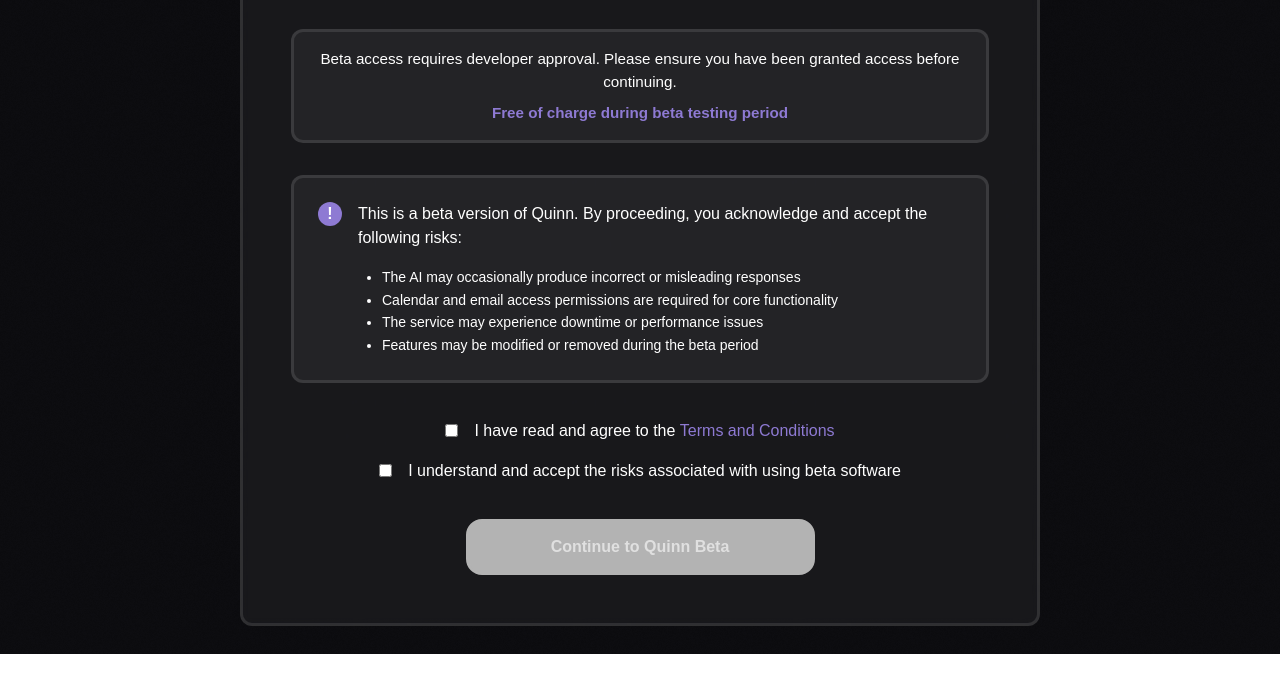
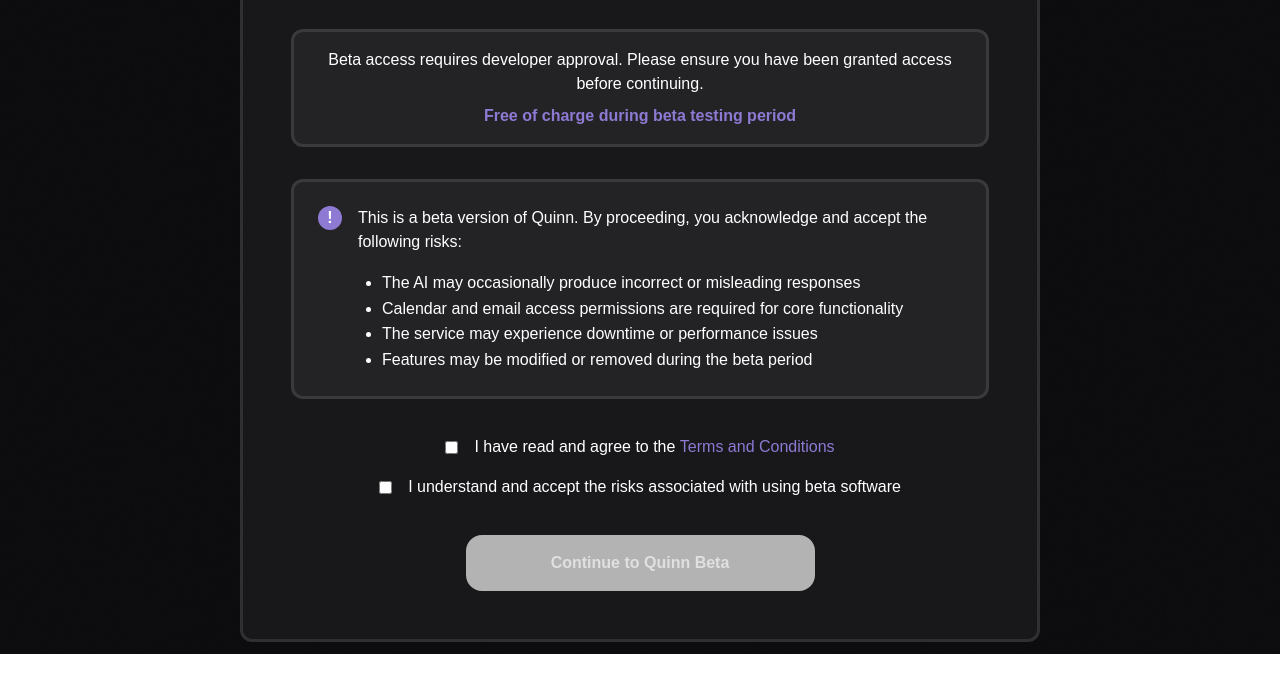
Before and after one commit to AlexanderFavvas/ChatQuinn, a plain HTML site: page beta/beta.html in a window 1280 px wide. Shown: the part 146-820 px from the top of the page. Drawn offline with Linux system fonts and the light colour scheme; a web font is replaced by a local one.

Commit message:
just changed font for beta for easy readability

```diff
--- a/beta/beta.css
+++ b/beta/beta.css
@@ -4,7 +4,7 @@
 :root {
     --font-size-default: 1rem;
     --font-size-subtitle: 1.5rem;
-    --font-size-xs: 0.875rem;
+    --font-size-xs: 1rem;
 }
 
 * {
@@ -113,7 +113,7 @@
 
 .access-note p {
     color: #ffffff;
-    font-size: 0.95rem;
+    font-size: 1rem;
     line-height: 1.5;
     font-weight: 400; /* Normal text */
 }
```
